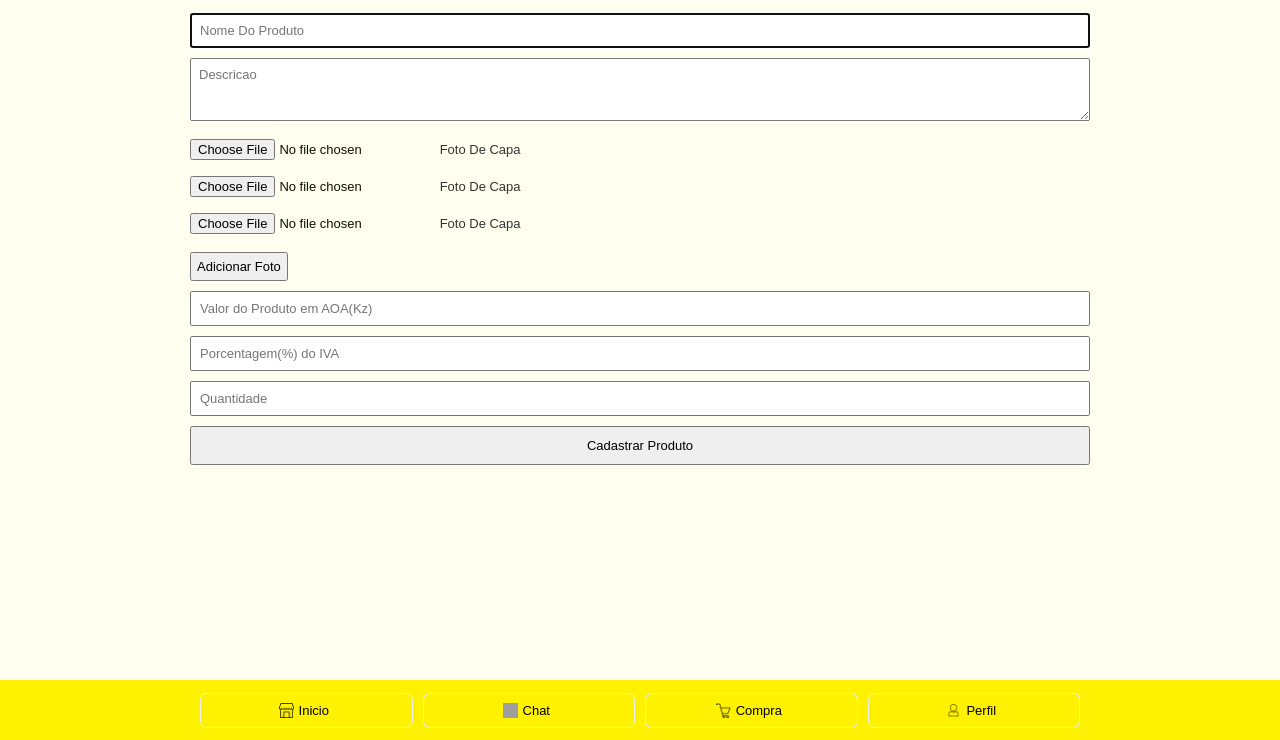
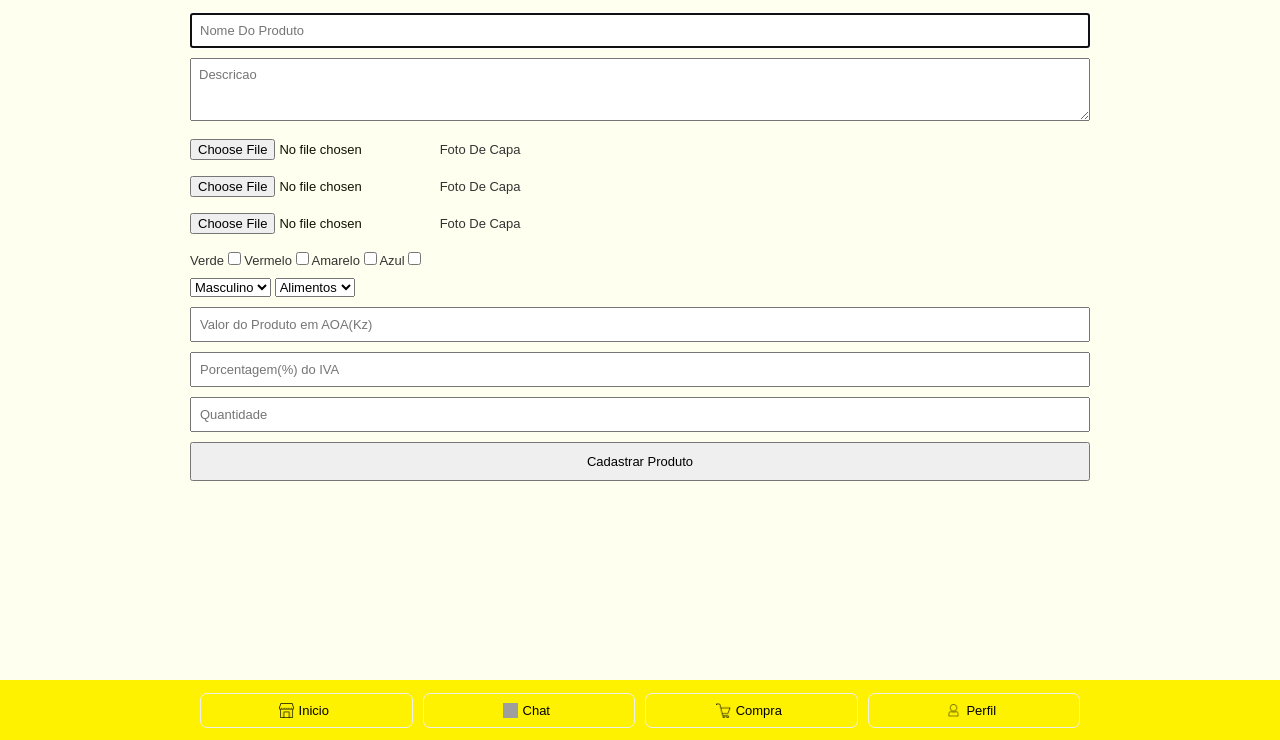
Before and after one commit to ErCiLio2/caverna.ao, a PHP site: page /painel/admin/cadastrarProdutos in a window 1280 px wide. Shown: the part 60-800 px from the top of the page. Run offline with PHP 8.4, Linux system fonts and the light colour scheme; grey boxes are pictures that could not be loaded.

Commit message:
ultima actualizacao

```diff
--- a/pages/painel/admin/cadastrarProdutos.php
+++ b/pages/painel/admin/cadastrarProdutos.php
@@ -3,60 +3,98 @@
         <form action="" method="post" enctype="multipart/form-data">
 
             <div class=" grid grd-1">
-                <input type="text" nome="input_nomeProduto" class="p-8" placeholder="Nome Do Produto" autofocus require>
+                <input type="text" name="input_nomeProduto" class="p-8" placeholder="Nome Do Produto" autofocus require>
                 <textarea name="input_descricaoProduto" class="p-8" id="" cols="" rows="3" placeholder="Descricao"  require></textarea>
 
-                <div class="">
+                <div class="fotosProduto">
                     <div>
-                        <input type="file" accept="image/*" name="foto[]" id=""  class="py-8" id="input_foto_de_capa"  require>
-                        <label for="input_foto_de_capa">Foto De Capa</label>
+                        <input type="file" accept="image/*" name="input_fotoProduto[]" id=""  class="py-8" id="input_foto_de_capa1"  require>
+                        <label for="input_foto_de_capa1">Foto De Capa</label>
                     </div>
                     <div>
-                        <input type="file" accept="image/*" name="foto[]" id=""  class="py-8" id="input_foto_de_capa"  require>
-                        <label for="input_foto_de_capa">Foto De Capa</label>
+                        <input type="file" accept="image/*" name="input_fotoProduto[]" id=""  class="py-8" id="input_foto_de_capa2"  require>
+                        <label for="input_foto_de_capa2">Foto De Capa</label>
                     </div>
                     <div>
-                        <input type="file" accept="image/*" name="foto[]" id=""  class="py-8" id="input_foto_de_capa"  require>
-                        <label for="input_foto_de_capa">Foto De Capa</label>
+                        <input type="file" accept="image/*" name="input_fotoProduto[]" id=""  class="py-8" id="input_foto_de_capa3"  require>
+                        <label for="input_foto_de_capa3">Foto De Capa</label>
                     </div>
                 </div>
-                <span class="">
-                    <button class="p-5">Adicionar Foto</button>
-                </span>
-                <input type="text" class="p-8" placeholder="Valor do Produto em AOA(Kz)"  require>
-                <input type="text" class="p-8" placeholder="Porcentagem(%) do IVA"  require >
-                <input type="text" class="p-8" placeholder="Quantidade"  require>
-                <input type="submit" value="Cadastrar Produto" class="p-10" >
+                <div class="">
+                    <label for="cor1">Verde</label> <input type="checkbox" name="input_corProduto[]" id="cor1" value="Verde">
+                    <label for="cor2">Vermelo</label> <input type="checkbox" name="input_corProduto[]" id="cor2" value="Vermelo">
+                    <label for="cor3">Amarelo</label> <input type="checkbox" name="input_corProduto[]" id="cor3" value="Amarelo">
+                    <label for="cor4">Azul</label> <input type="checkbox" name="input_corProduto[]" id="cor4" value="Azul">
+                </div>
+                <div class="selecao">
+                    <select name="input_generoProduto" id="" require>
+                        <option value="M">Masculino</option>
+                        <option value="F">Feminino</option>
+                        <option value="T">todos</option>
+                    </select>
+                    <select name="input_catgoriaProduto" id="" require>
+                        <option value="1" >Alimentos</option>
+                        <option value="2" >Roupas</option>
+                    </select>
+                </div>
+                <input type="text" class="p-8" name='input_valorProduto' placeholder="Valor do Produto em AOA(Kz)"  require>
+                <input type="text" class="p-8" name='input_ivaProduto' placeholder="Porcentagem(%) do IVA"  require >
+                <input type="text" class="p-8" name='input_QuantidadeProduto' placeholder="Quantidade"  require>
+                <input type="submit" value="Cadastrar Produto" class="p-10" name='input_cadastrarProduto'>
             </div>
 
         </form>
     <?php
-    if(isset($_POST['foto']))
-        if(isset($_FILES))
+    if(isset($_POST['input_cadastrarProduto']))
+    {
+        if(isset($_FILES['input_fotoProduto']) && isset($_FILES))
         {
-            $fotos   = $_FILES['foto'];
-            $ft_nome = $fotos['name'];
-            $ft_tmp_nome   = $fotos['tmp_name'] ;
+            //var_dump($_FILES['input_fotoProduto']);
 
-            for ($key=0; $key<count($ft_nome); $key++) {
+            try {
+                $fotos   = $_FILES['input_fotoProduto'];
+                $ft_nome = $fotos['name'];
+                $ft_tmp_nome  = $fotos['tmp_name'] ;
 
-
+                for ($key=0; $key<count($ft_nome); $key++) {
                     $ext = strtolower(substr($ft_nome[$key],-4)); //Pegando extensão do arquivo
                     $new_name = date("Y.m.d-H.i.s") . $ext; //Definindo um novo nome para o arquivo
                     $dir = './img/uploads/'; //Diretório para uploads
                     sleep(1);
+
                     try {
+                        //Fazer upload do arquivo
                         move_uploaded_file($ft_tmp_nome[$key], $dir.$new_name);
-                        echo '<button class="btn btn-default">Enviar nova imagem</button>';
+                        $novo_foto[] = $dir.$new_name;
+                        //echo '<button class="btn btn-default">Enviar nova imagem</button>';
                     } catch (\Throwable $th) {
-                        //throw $th;
+                        echo "Erro ->".$th;
                     }
-                    //Fazer upload do arquivo
-                    #echo '<img src="./img/uploads/'. $new_name .'" class="img img-responsive img-thumbnail" width="200">';}
-
-            #echo '<button class="btn btn-default">Enviar nova imagem</button>';
+                    #echo '<img src="./img/uploads/'. $new_name .'" class="img img-responsive img-thumbnail" width="200">';
+                }
+            } catch (\Throwable $th) {
+                echo "Erro ->".$th;
             }
-        }?>
+            $novoProduto = [
+                'novo_nomeProduto'          => $_POST['input_nomeProduto'],
+                'novo_descricaoProduto'     => $_POST['input_descricaoProduto'],
+                'novo_fotoProduto'          => json_encode($novo_foto),
+                'novo_corProduto'           => json_encode($_POST["input_corProduto"]),
+                'novo_generoProduto'        => $_POST["input_generoProduto"],
+                'novo_catgoriaProduto'      => $_POST["input_catgoriaProduto"],
+                'novo_valorProduto'         => $_POST['input_valorProduto'],
+                'novo_ivaProduto'           => $_POST['input_ivaProduto'],
+                'novo_QuantidadeProduto'    => $_POST['input_QuantidadeProduto'],
+            ];
+            $resultado = Produtos::cadastrarProduto($novoProduto);
+            if(!empty($resultado))
+                echo '<h2> O produto '.$resultado.' foi Cadastrado Com Sucesso </h2>';
+        }
+    }
+        ?>
     </div>
 
 </main>
+<!--
+    INSERT INTO `prOdutos` (`prOduto_id`, `produto_nome`, `produto_preco`, `produto_descricao`, `produto_iva`, `produto_qtd`, `produto_cores`, `produto_fotos`, `produto_catg_id`, `produto_genero_id`, `produto_data`, `produto_atualiz`) VALUES (1, 'Adidas 360º', '25500.06', '', '1455.05', 20, '\"[\'Amerelo e Azul escuro\',]\"', '\"[\'img/Air-Jordan-XI-PNG.jpg\',\'img/48ab471o.png\']\"', 6, 'F', '2023-10-27', NULL), (2, 'Calsas', '12590.54', 'Calsas masculinas,tecido algodao 80%,', '10.00', 50, '\"[\'Preto\']\"', '\"[\'img/xvzuh30l.png\']\"', 3, 'M', '2023-11-08', NULL);
+-->
```
Also changed, not shown: cores.php (added, +17 -0 lines), models/Produtos.php (+21 -13 lines), pages/painel/admin/gerenciarprodutos.php (+16 -14 lines), img/uploads/2023.11.12-17.13.04.jpg (deleted), img/uploads/2023.11.12-17.13.05.jpg (deleted), img/uploads/2023.11.12-17.13.06.jpg (deleted), img/uploads/2023.11.16-18.22.10.png (added), img/uploads/2023.11.16-18.22.11.png (added), img/uploads/2023.11.16-18.22.12.png (added), img/uploads/2023.11.16-18.23.22.png (added), img/uploads/2023.11.16-18.23.23.png (added), img/uploads/2023.11.16-18.23.24.png (added), img/uploads/2023.11.16-18.24.50.png (added), img/uploads/2023.11.16-18.24.51.png (added), 1 more files.
